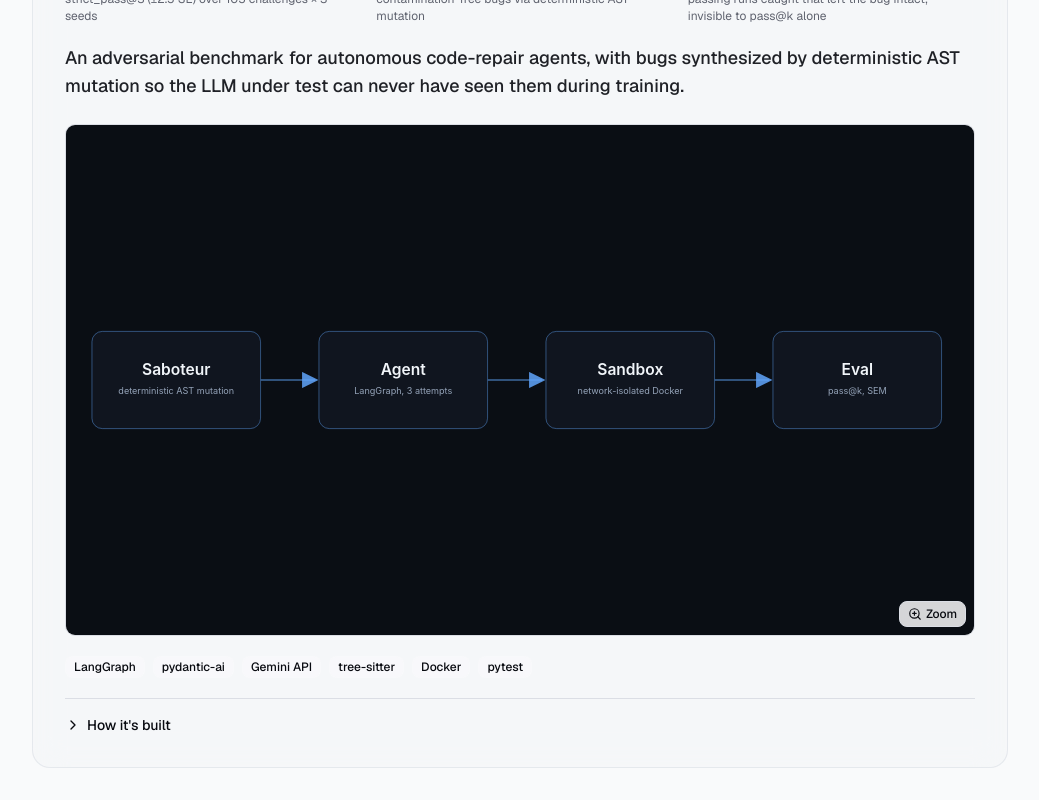
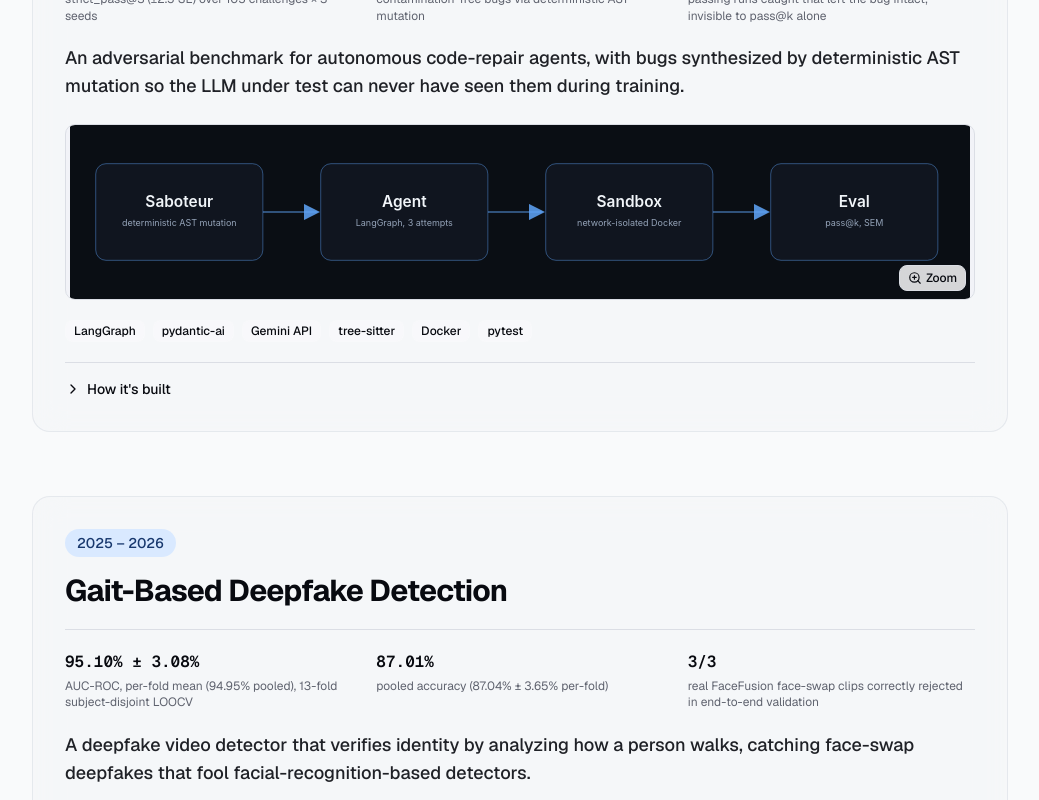
Before and after one commit to Arhaan-P/portfolio-website, a Next.js app: page / in a window 1280 px wide. Shown: the part 3260-4060 px from the top of the page, without its empty margins (120-1159 px from the left). Built offline with nearby package versions, Linux system fonts and the light colour scheme.

Commit message:
layout: featured cards, readouts first, disclosure, full-width diagrams

```diff
--- a/src/components/sections/featured-projects.tsx
+++ b/src/components/sections/featured-projects.tsx
@@ -148,6 +148,7 @@ function CardMedia({ project }: { project: Project }) {
         images={project.images}
         alt={project.name}
         aspect={project.imageAspect}
+        ratio={project.imageRatio}
       />
     );
   }
--- a/src/components/sections/project-image.tsx
+++ b/src/components/sections/project-image.tsx
@@ -15,11 +15,14 @@ export function ProjectImage({
   images,
   alt,
   aspect = "standard",
+  ratio,
 }: {
   images: string[];
   alt: string;
   /** "standard" for phone/app screenshots, "wide" for banner-shaped diagrams. */
   aspect?: "standard" | "wide";
+  /** Overrides the 16:9 box for a wide diagram cropped tighter, e.g. "1400 / 270". */
+  ratio?: string;
 }) {
   const [active, setActive] = React.useState(0);
   const [lightboxOpen, setLightboxOpen] = React.useState(false);
@@ -75,8 +78,13 @@ export function ProjectImage({
       <div
         ref={ref}
         className={`group relative w-full overflow-hidden rounded-lg border border-border bg-secondary/40 ${
-          aspect === "wide" ? "aspect-video" : "aspect-4/3 sm:aspect-16/10"
+          aspect === "wide"
+            ? ratio
+              ? ""
+              : "aspect-video"
+            : "aspect-4/3 sm:aspect-16/10"
         }`}
+        style={aspect === "wide" && ratio ? { aspectRatio: ratio } : undefined}
       >
         {/* Reveal Overlay */}
         <motion.div
--- a/src/data/projects.ts
+++ b/src/data/projects.ts
@@ -29,6 +29,8 @@ export type Project = {
   images?: string[];
   /** "wide" for banner-shaped diagrams; omit for phone/app screenshots. */
   imageAspect?: "wide";
+  /** CSS aspect-ratio for a "wide" image cropped tighter than 16:9, e.g. "1400 / 270". */
+  imageRatio?: string;
   /** Live web build embedded in place of screenshots (e.g. a Flutter web deploy). */
   demoUrl?: string;
 };
@@ -192,8 +194,9 @@ export const projects: Project[] = [
     ],
     links: [],
     tags: ["AI", "LLM", "Research"],
-    images: ["/projects/mutafix-architecture.svg"],
+    images: ["/projects/mutafix-architecture-cropped.svg"],
     imageAspect: "wide",
+    imageRatio: "1400 / 270",
   },
   {
     slug: "queez",
```
Also changed, not shown: public/projects/mutafix-architecture-cropped.svg (added).
